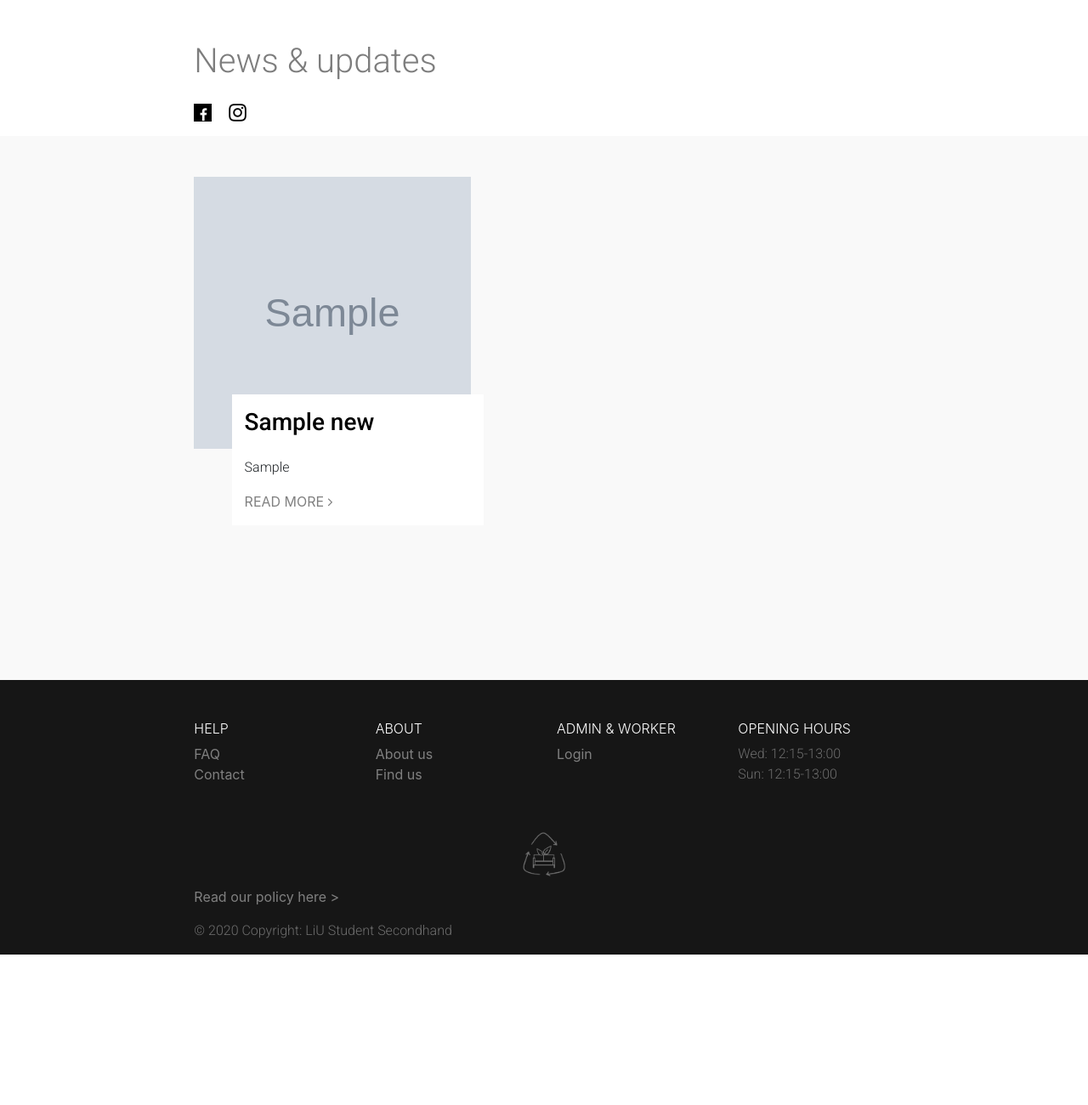
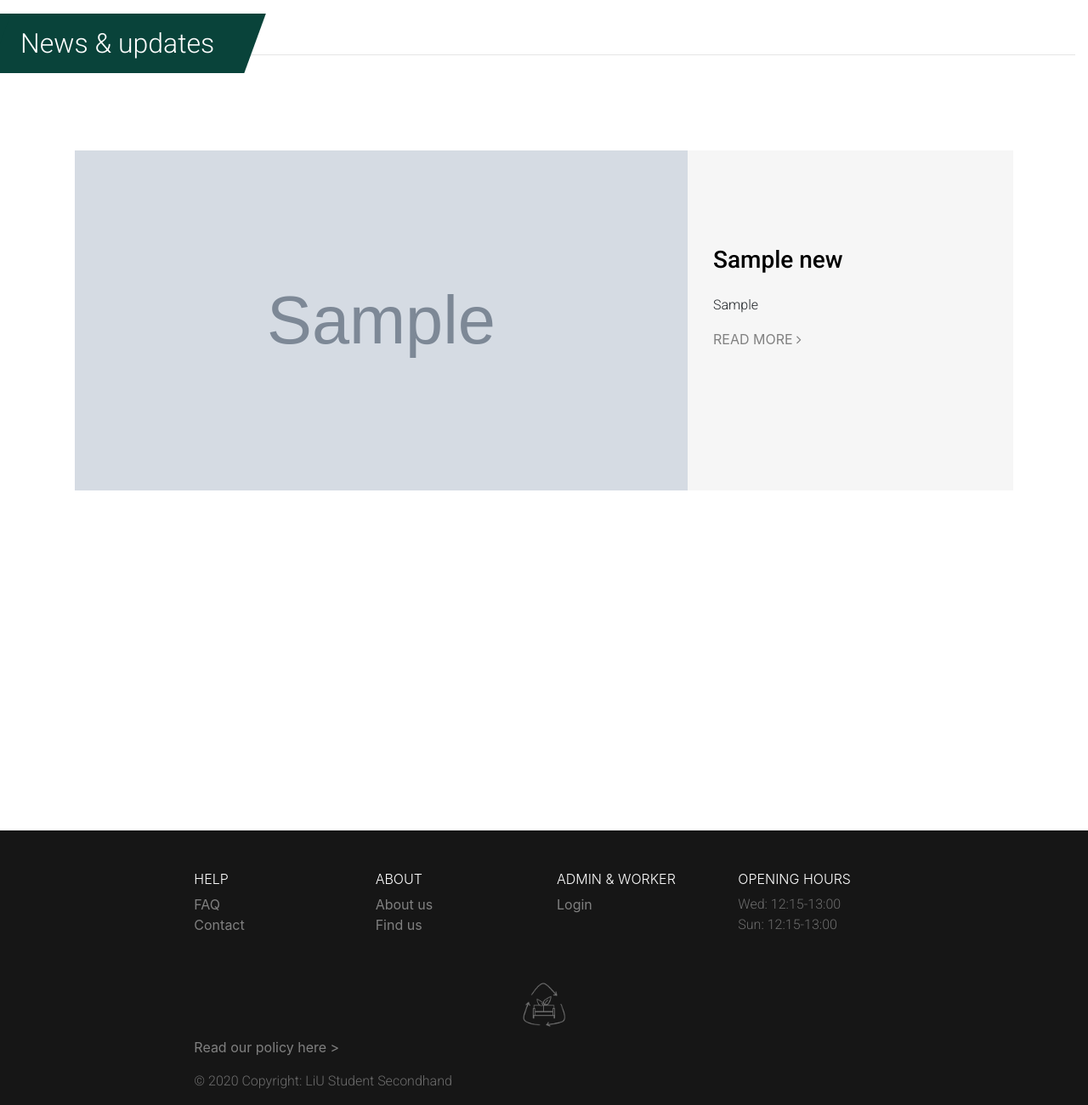
Before and after one commit to bjobe613/lssh, a Flask app: page /news in a window 1280 px wide. Shown: the part 96-1396 px from the top of the page at 85% size. Before the commit the page ends 1219 px from the top, so only its background shows below. Run offline with Flask 2, Linux system fonts and the light colour scheme; tables that the repository leaves empty hold one stand-in row (values such as "Sample post"); grey boxes marked "Sample" are stand-in pictures; some libraries are stand-ins or nearby versions.

Commit message:
Makes newspage look less buggy

```diff
--- a/lssh/static/css/layout.css
+++ b/lssh/static/css/layout.css
@@ -2,6 +2,13 @@ html {
     overflow-x: hidden;
 
 }
+
+/* This already exists on index branch */
+.container-max-width {
+    max-width: 1200px;
+
+}
+
 
 
 /* Global variables */
--- a/lssh/static/css/news.css
+++ b/lssh/static/css/news.css
@@ -1,6 +1,5 @@
 #news-container {
     min-height: 100vh;
-    background-color: #f9f9f9;
 }
 
 #title-row {
@@ -14,19 +13,16 @@
 
 #text-img-news {
     margin-top: -4rem;
-
 }
 
 #image-news {
     object-fit: cover;
-    height: 20rem;
-    display:block;
+    height: 25rem; /* Old was 20 rem */
+    display: block;
     width: 100%;
-
 }
 
 .image-news-right {
-
     background: url('../pictures/two-vases-on-table-842950\ \(1\).jpg') no-repeat center center;
     -webkit-background-size: cover;
     -moz-background-size: cover;
@@ -34,3 +30,32 @@
     background-size: cover;
     height: 20rem;
 }
+
+.parallelogram {
+    width: 300px;
+    min-height: 3rem;
+    transform: skew(-20deg);
+    background: var(--main-bg-color);
+
+}
+
+.parallelogram-outer {
+    width: 200px;
+    height: 3rem;
+    padding-left: -2rem;
+    background: var(--main-bg-color);
+}
+
+.margin-0 {
+    margin-left: 0px;
+    padding-left: 0px;
+}
+
+.skew-normal {
+    transform: skew(20deg);
+}
+
+.darkgrey-bg {
+    background-color: #F6F6F6;
+
+}
--- a/lssh/templates/news.html
+++ b/lssh/templates/news.html
@@ -9,20 +9,84 @@
 {% block content %}
 <!-- Where the html should be written -->
 
-<div id="news-container" class="container-fluid">
+<div class="container-fluid mb-5 pb-5">
+    <div class="row pt-3">
+        <div class="col margin-0">
 
-    <!-- Row with title of page and links to social media -->
-    <div id="title-row" class="row mb-5">
-        <div class="col-8 offset-2 pt-5">
-            <h1 class="pb-3">News & updates</h1>
-            <a href="https://www.facebook.com/liustudentsecondhand/" target="_blank" class="fa fa-facebook"></a>
-            <a href="https://www.instagram.com/liustudentsecondhand/" target="_blank" class="fa fa-instagram"></a>
+            <div class="parallelogram-outer">
+                <div class="parallelogram">
+                    <h2 class="text-white skew-normal pl-4 pt-3 pb-3">News & updates</h2>
+                </div>
+            </div>
+            <hr class="mt-0">
         </div>
     </div>
 
-    <!-- Row with all news divs that are generated with jinja -->
+</div>
+
+
+<div id="news-container" class="container-fluid container-max-width">
+
+
+
+    <!-- Row with title of page and links to social media -->
+
+    {% for News in newsarticles %}
+
+
+    {% if not loop.index is divisibleby 2 %}
+    <div class="row pb-5 mb-4 pl-5 pr-5">
+        <div class="col-md-8 col-12 pl-0 darkgrey-bg">
+
+            <a href="news/{{ News.id }}">
+                <img id="image-news" src="{{ url_for('static', filename = '/pictures/' + News.get_img_url()) }}"
+                    class="img-fluid" alt="Responsive image">
+            </a>
+
+
+        </div>
+        <div class="col-md-4 col-12 darkgrey-bg">
+            <br><br><br><br>
+            <h3 class="pt-3">{{ News.title }}</h3>
+            <p class="pt-3">{{ News.ingress }}</p>
+            <a class="a-link" href="news/{{ News.id }}">READ MORE <i class="fa">&#xf105;</i></a>
+        </div>
+    </div>
+
+    {% elif loop.index is divisibleby 2 %}
+
+    <div class="row pb-5 mb-4 pl-5 pr-5">
+        <div class="col-4 darkgrey-bg">
+            <h3 class="pt-3">{{ News.title }}</h3>
+            <p class="pt-3">{{ News.ingress }}</p>
+            <a class="a-link" href="news/{{ News.id }}">READ MORE <i class="fa">&#xf105;</i></a>
+
+
+
+        </div>
+        <div class="col-8 pl-0">
+
+            <a href="news/{{ News.id }}">
+                <img id="image-news" src="{{ url_for('static', filename = '/pictures/' + News.get_img_url()) }}"
+                    class="img-fluid" alt="Responsive image">
+            </a>
+
+
+        </div>
+    </div>
+
+    {% endif %}
+
+    {% endfor %}
+
+
+
+
+
+
+    <!-- Row with all news divs that are generated with jinja
     <div id="news-row" class="row">
-        <div class="col-lg-8 offset-lg-2 col-10 offset-1">
+        <div class="col">
 
             <div class="row h-100 pb-5 mb-5">
 
@@ -35,7 +99,7 @@
                             class="img-fluid" alt="Responsive image">
                     </a>
                     <div id="text-img-news" class="row">
-                        <div class="offset-2 col-10 bg-white pb-3">
+                        <div class="offset-2 col-10 grey-bg pb-3">
                             <h3 class="pt-3">{{ News.title }}</h3>
                             <p class="pt-3">{{ News.ingress }}</p>
                             <a class="a-link" href="news/{{ News.id }}">READ MORE <i class="fa">&#xf105;</i></a>
@@ -69,7 +133,7 @@
                 {% endfor %}
             </div>
         </div>
-    </div>
+    </div>-->
 
 </div>
 {% endblock content %}
```
Also changed, not shown: lssh/static/css/news_single.css (+26 -0 lines), lssh/templates/news_single_view.html (+39 -3 lines).
